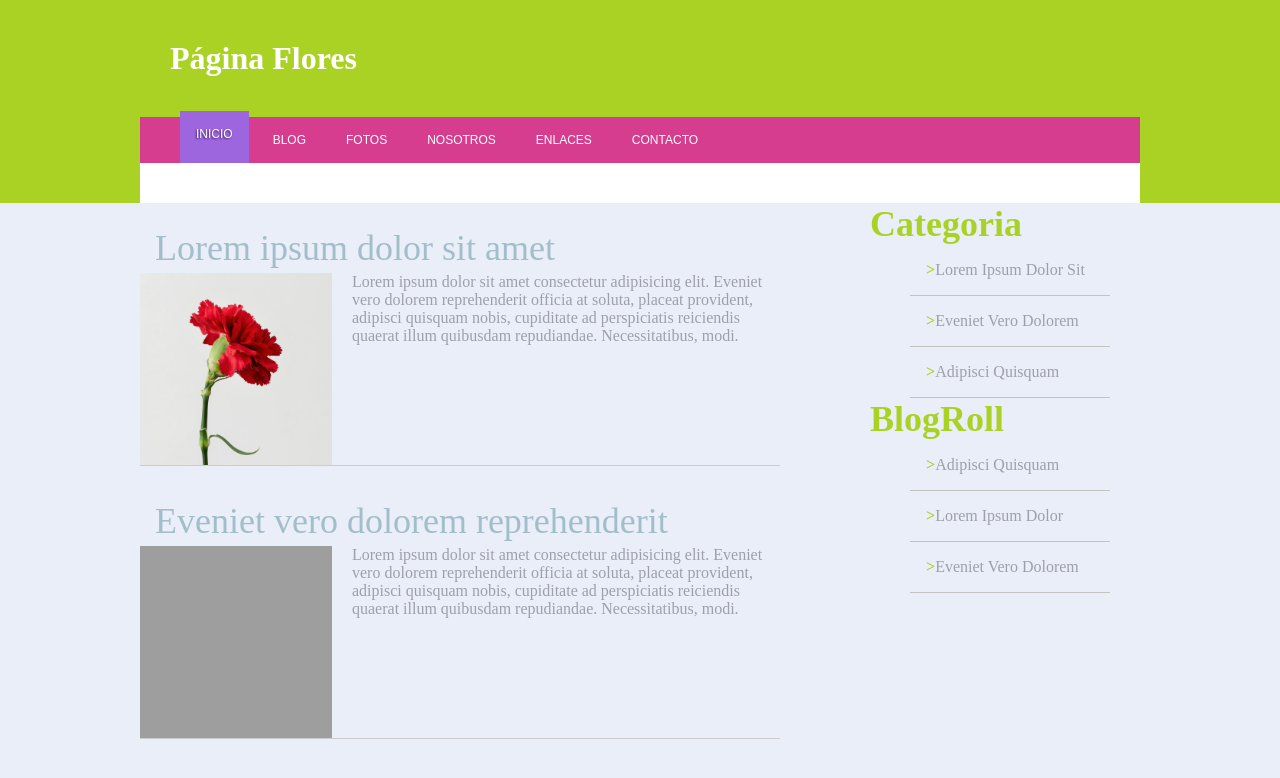
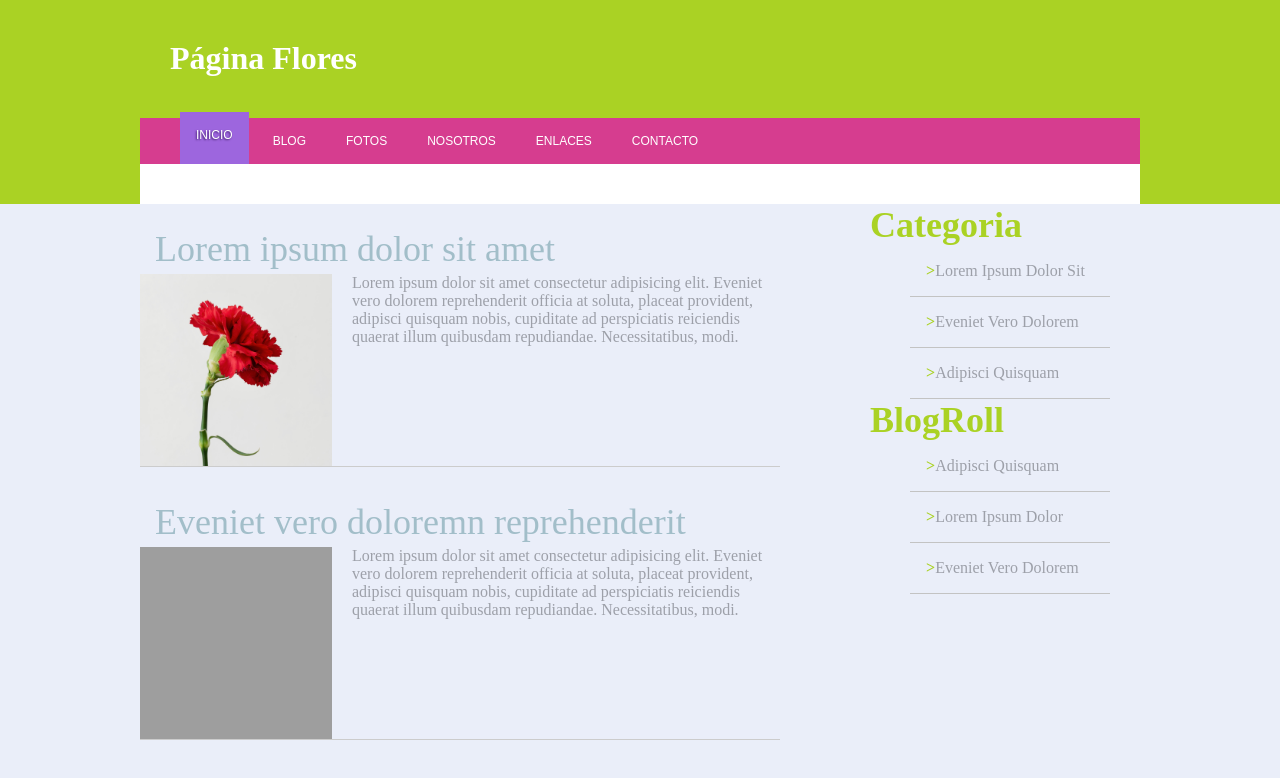
Before and after one commit to emsilva710/paginaWeb2, a plain HTML site: page index.html in a window 1280 px wide. Drawn offline with Linux system fonts and the light colour scheme; grey boxes are pictures that could not be loaded.

Commit message:
commit_2

```diff
--- a/css/style.css
+++ b/css/style.css
@@ -18,7 +18,7 @@
     width: 1000px;
     margin: 0 auto;
     padding-top: 40px;
-    padding-bottom: 40px;
+    padding-bottom: 41px;
     padding-left: 60px;
   }
 
--- a/index.html
+++ b/index.html
@@ -37,7 +37,7 @@
                 </div>
             </article>
             <article class="post">
-                <h3>Eveniet vero dolorem reprehenderit</h3>
+                <h3>Eveniet vero doloremn reprehenderit</h3>
                 <div>
                     <img src="img/primer-plano-detalles-flor-orquidea.jpg" alt="">
                     <p>
```
